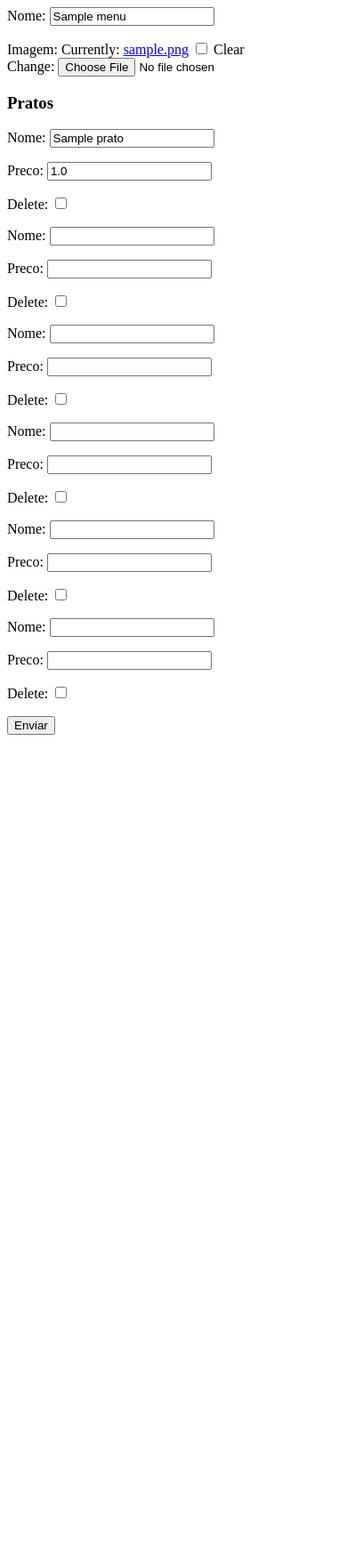
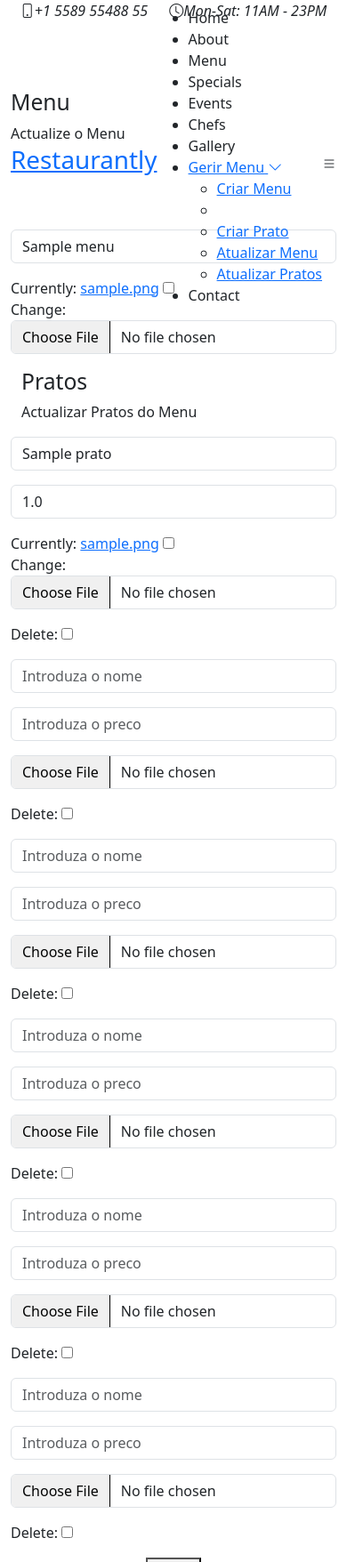
Before and after one commit to LertonJosine/Atlas-Project, a Django app: page /menu/actualizar/menu/1/ in a window 390 px wide. Shown: the top 1756 px of the page at 89% size. Before the commit the page ends 826 px from the top, so only its background shows below. Run offline with Django 5.2, Linux system fonts and the light colour scheme; tables that the repository leaves empty hold one stand-in row (values such as "Sample post"); some libraries are stand-ins or nearby versions; some web fonts are replaced.

Commit message:
bugs on update prato and menu features fixed; front-end styled

```diff
--- a/cardapio/forms.py
+++ b/cardapio/forms.py
@@ -17,5 +17,5 @@ class PratoForm(ModelForm):
 
 
 
-prato_formset = inlineformset_factory(parent_model=Menu, model=Prato, fields=['nome', 'preco'], extra=5)
+prato_formset = inlineformset_factory(parent_model=Menu, model=Prato, fields=['nome', 'preco', 'imagem'], extra=5)
 igrediente_formset = inlineformset_factory(parent_model=Prato, model=Igrediente, fields=['nome'], extra=5)
--- a/cardapio/views.py
+++ b/cardapio/views.py
@@ -76,8 +76,8 @@ class UpdateMenuView(UpdateView):
 
     def get_context_data(self, **kwargs: Any) :
         context = super().get_context_data(**kwargs)
-        if self.request == 'POST':
-            context['prato_formset'] = prato_formset(self.request.POST, instance=self.object)
+        if self.request.method == 'POST':
+            context['prato_formset'] = prato_formset(self.request.POST, self.request.FILES, instance=self.object)
         else:
             context['prato_formset'] = prato_formset(instance=self.object)
 
@@ -86,8 +86,9 @@ class UpdateMenuView(UpdateView):
     def form_valid(self, form):
         context = self.get_context_data()
         prato_formset = context['prato_formset']
+        self.object = form.save()
         if prato_formset.is_valid():
-            self.object = form.save()
+            prato_formset.instance = self.object
             prato_formset.save()
         return super().form_valid(form)
 
--- /dev/null
+++ b/static/js/formStyle.js
@@ -0,0 +1,37 @@
+let inputs = document.querySelectorAll('input[id*="preco"], input[id*="nome"], input[type="file"], select');
+inputs.forEach(input => input.classList.add('form-control'));
+
+inputs = document.querySelectorAll('input[id*="preco"]');
+inputs.forEach(elemento => elemento.setAttribute("placeholder", "Introduza o preco"));
+
+inputs = document.querySelectorAll('input[id*="nome"]');
+inputs.forEach(elemento => elemento.setAttribute("placeholder", "Introduza o nome"));
+
+let clear_checkbox = document.querySelectorAll('input[type="checkbox"]');
+clear_checkbox.forEach(element => element.style.height = 'fit-content');
+
+let labels = document.getElementsByTagName("label");
+for (let label of labels) {
+    if (label.innerText == "Delete:") {
+        continue
+    } else {
+        label.style.display = 'none';
+    }
+}
+
+let div = document.createElement('div');
+div.classList.add('text-center');
+
+let button = document.createElement('button');
+button.innerText = "Enviar";
+button.setAttribute('type', 'submit');
+div.appendChild(button);
+
+let input_submit = document.querySelector('input[type="submit"]');
+input_submit.remove();
+
+let form = document.querySelector('form');
+form.appendChild(div);
+
+let paragraph = document.querySelectorAll('p');
+paragraph.forEach(p=> p.classList.add("col-md-6", "form-group"));
--- a/templates/_base.html
+++ b/templates/_base.html
@@ -49,7 +49,7 @@
       <header>
         <header id="header" class="fixed-top d-flex align-items-cente">
           <div class="container-fluid container-xl d-flex align-items-center justify-content-lg-between">
-            <h1 class="logo me-auto me-lg-0"><a href="index.html">Restaurantly</a></h1>
+            <h1 class="logo me-auto me-lg-0"><a href="{% url 'landing' %}">Restaurantly</a></h1>
             <!-- Uncomment below if you prefer to use an image logo -->
             <!-- <a href="index.html" class="logo me-auto me-lg-0"><img src="assets/img/logo.png" alt="" class="img-fluid"></a> -->
 
@@ -134,6 +134,7 @@
   <!-- Template Main JS File -->
   <script src="{% static '/js/main.js' %} "></script>
   <script src="{% static 'js/validation.js' %}"></script>
+  <script src="{% static 'js/formStyle.js' %}"></script>
 
   </body>
 </html>
--- a/templates/cardapio/update_menu.html
+++ b/templates/cardapio/update_menu.html
@@ -1,10 +1,37 @@
-<form action="" method="post">
+{% extends '../_base.html' %}
+
+{% block main %}
+  <main>
+    <div style="height: 100px;"></div>
+    <section id="contact" class="contact">
+      <div class="container" data-aos="fade-up">
+        <div class="section-title">
+          <h2>Menu</h2>
+          <p>Actualize o Menu</p>
+        </div>
+      </div>
+
+      <div class="container" data-aos="fade-up">
+        <div class="row mt-5">
+          <div class="col-lg-8 mt-5 mt-lg-0">
+            <form action="" method="post" class="php-email-form" enctype="multipart/form-data">
               {% csrf_token %}
               {{ form.as_p }}
-  <h3>Pratos</h3>
-  {{ prato_formset.management_form }}
+              <div class="container" data-aos="fade-up">
+                <div class="section-title">
+                  <h2>Pratos</h2>
+                  <p>Actualizar Pratos do Menu</p>
+                </div>
+              </div> {{ prato_formset.management_form }}
               {% for form in prato_formset %}
                 {{ form.as_p }}
               {% endfor %}
               <input type="submit" value="Enviar" />
             </form>
+          </div>
+        </div>
+      </div>
+    </section>
+    <!-- End Contact Section -->
+  </main>
+{% endblock %}
```
Also changed, not shown: templates/cardapio/update_prato.html (+25 -3 lines), media/menu/IMG_20240709_100106.jpg (added), media/menu/IMG_20240709_100106_ejlqwz6.jpg (added), media/pratos/course-details.jpg (added), static/css/estilo.css (added). Lines whose indentation alone changed are shown as unchanged.
